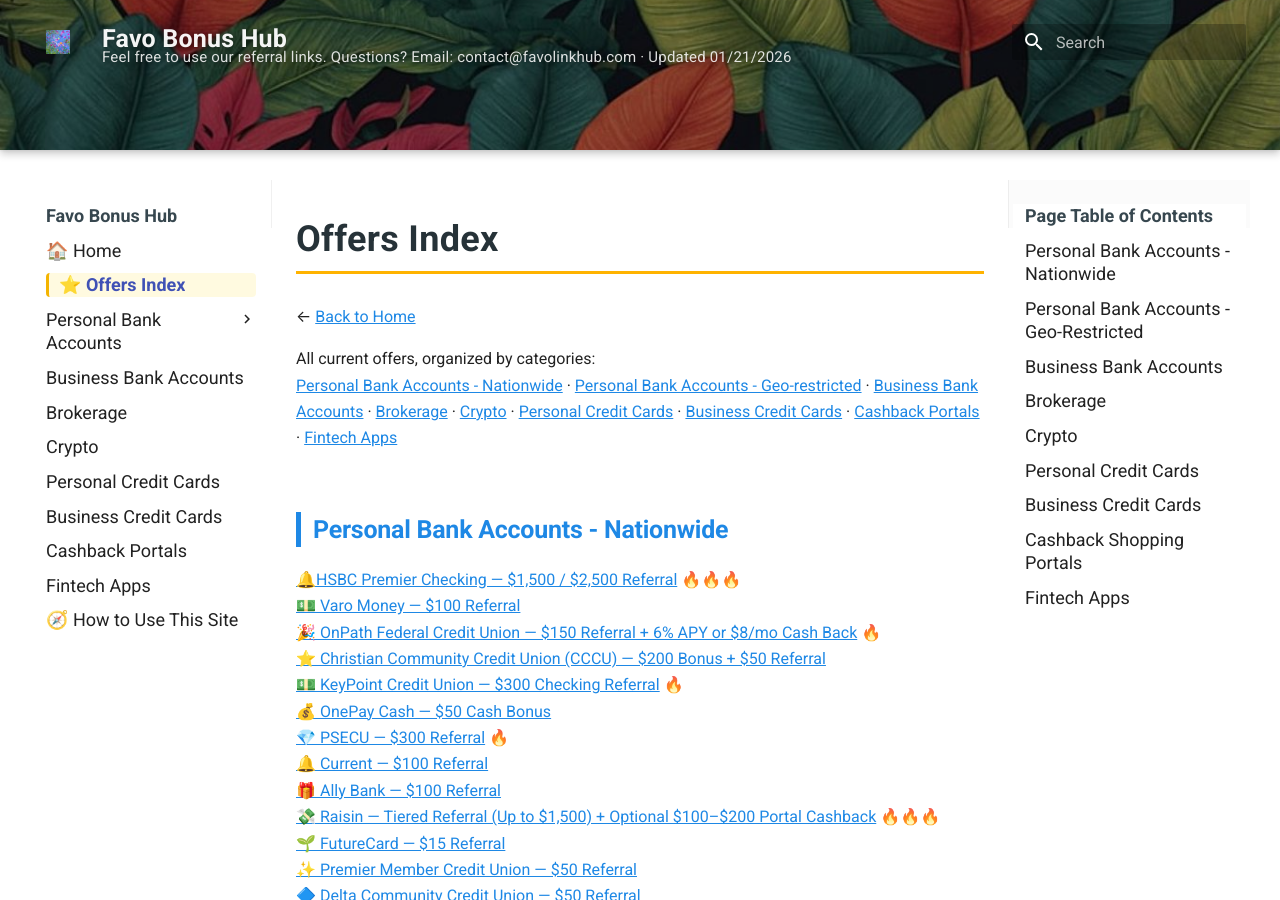
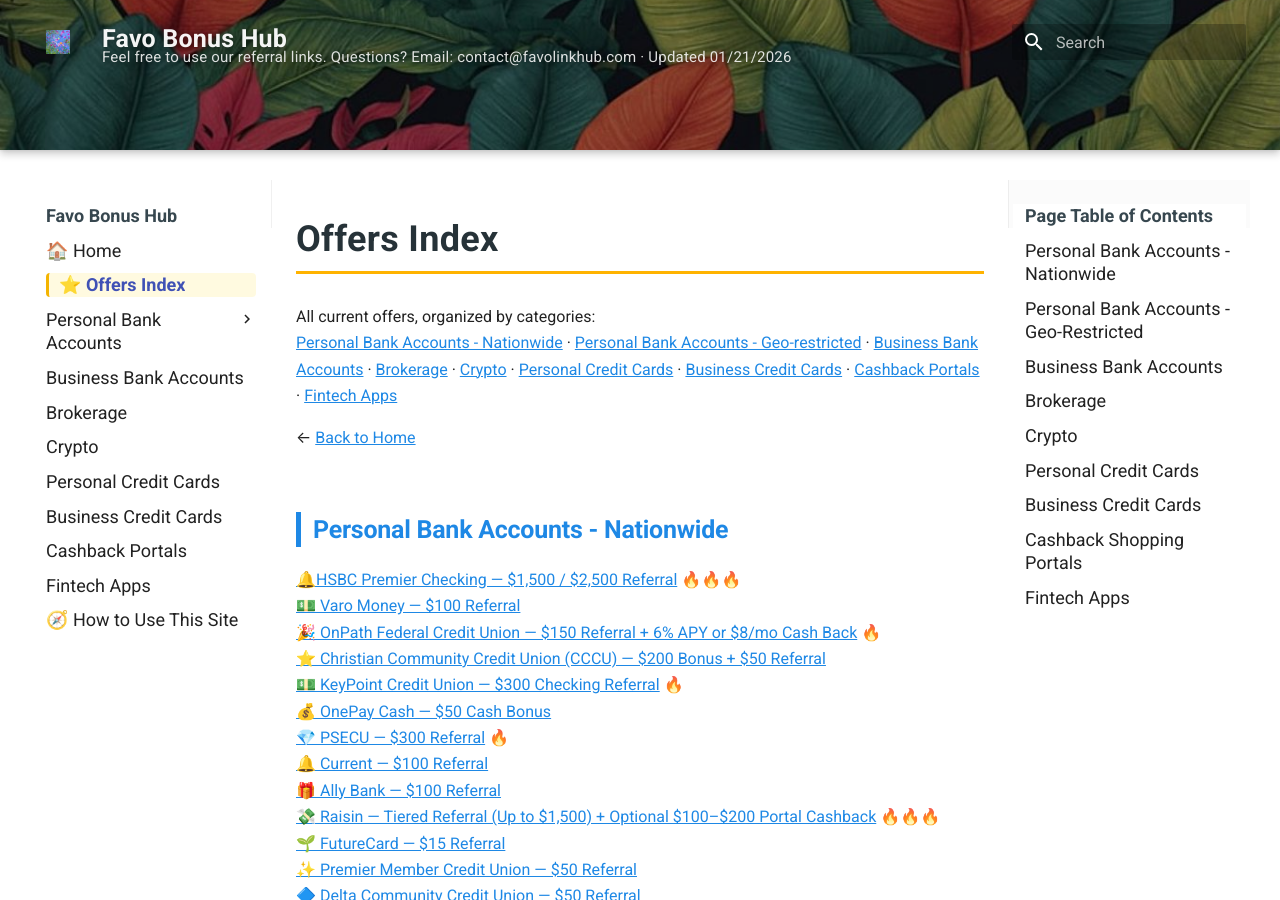
Before and after one commit to whispersofzephyr/favolinkhub-site, an MkDocs documentation site: the page built from docs/offers-index.md, in a window 1280 px wide and 900 px high. Built offline with MkDocs 1.6.1 and Material for MkDocs 9.7.7, drawn with Linux system fonts in a browser that asks for light colours.

```diff
--- a/docs/offers-index.md
+++ b/docs/offers-index.md
@@ -4,10 +4,10 @@ title: Offers Index
 <a id="top"></a>
 # Offers Index
 
-← [Back to Home](index.md)
-
 All current offers, organized by categories:
 [Personal Bank Accounts - Nationwide](#personal-bank-nationwide) · [Personal Bank Accounts - Geo-restricted](#personal-bank-geo) · [Business Bank Accounts](#business-bank) · [Brokerage](#brokerage) · [Crypto](#crypto) · [Personal Credit Cards](#personal-credit-cards) · [Business Credit Cards](#business-credit-cards) · [Cashback Portals](#cashback-portals) · [Fintech Apps](#fintech-apps)
+
+← [Back to Home](index.md)
 
 <a id="personal-bank-nationwide"></a>
 ## Personal Bank Accounts - Nationwide
```
